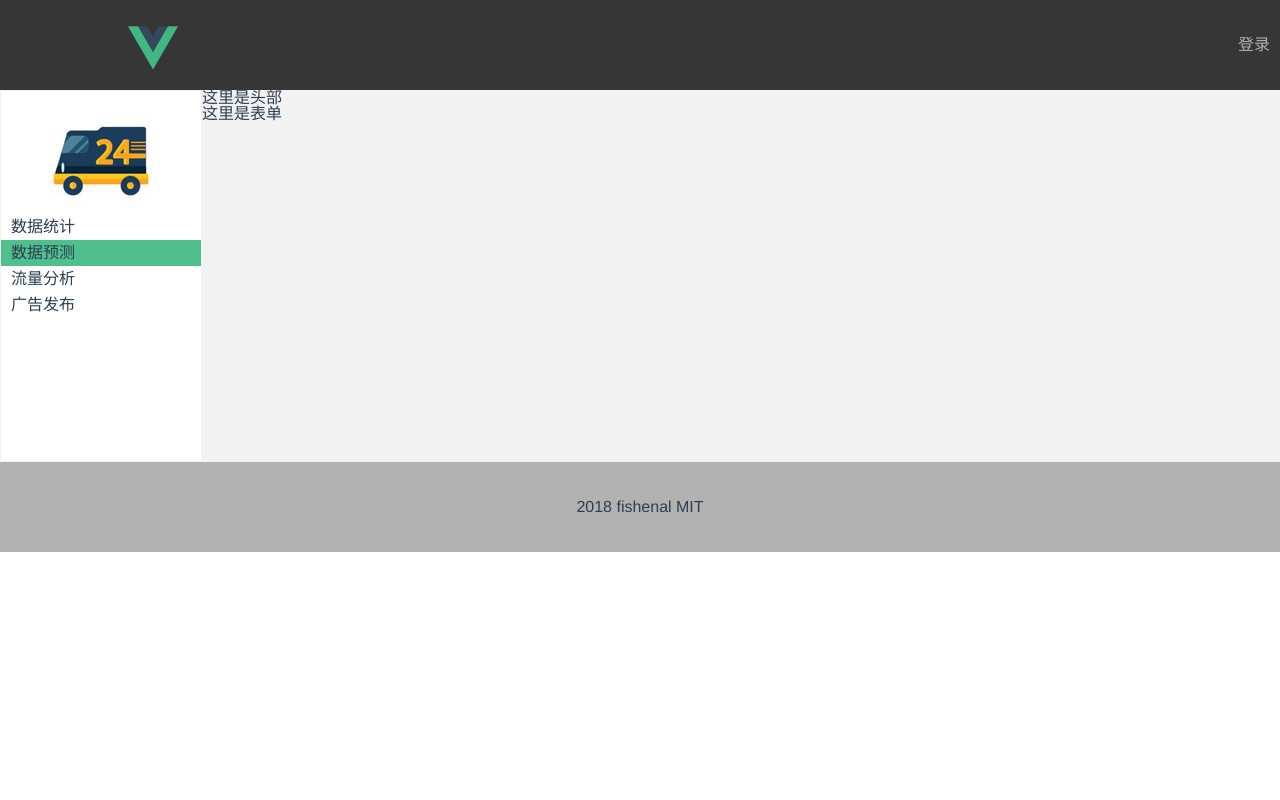
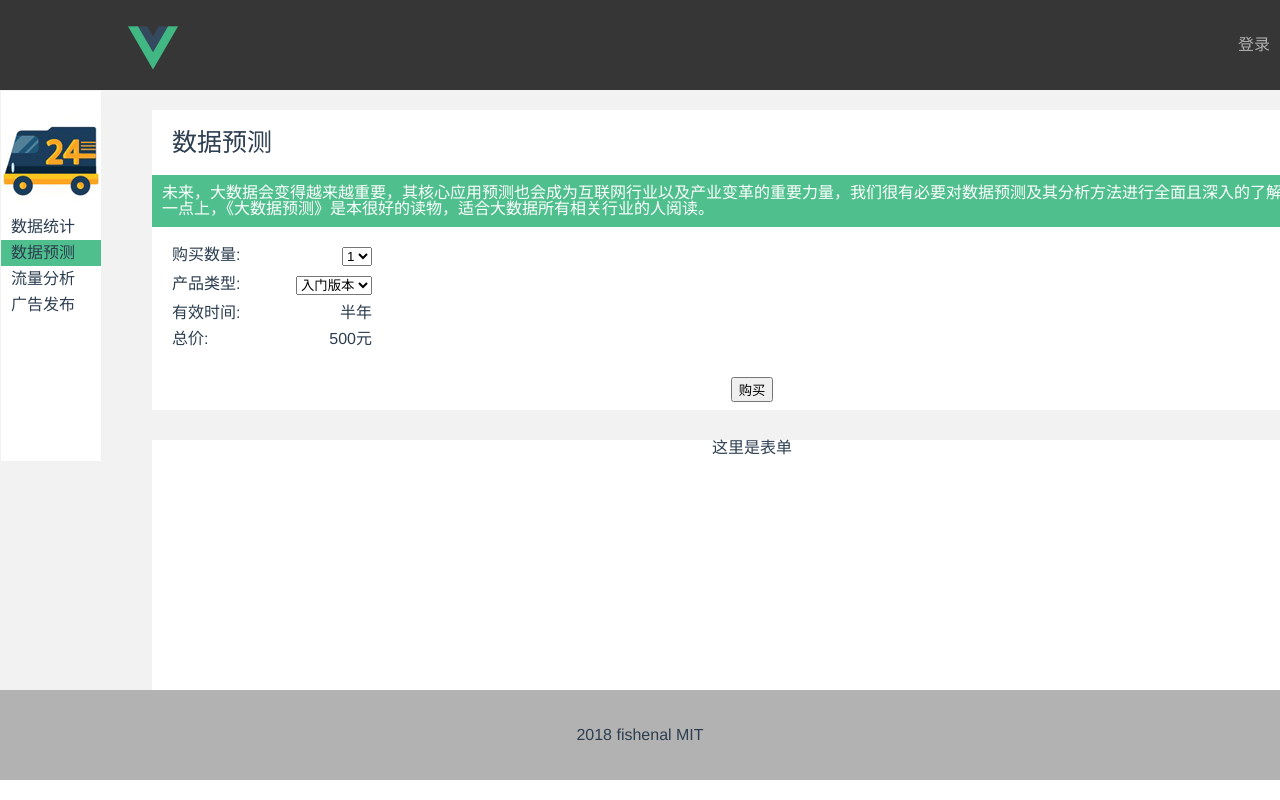
Before and after one commit to BlueDancers/Vue-greet, a Vue app in the folder Vue_two/my-project/: page /buy/count in a window 1280 px wide. Both pictures are taken after a click on the item "数据预测". Shown: the top 800 px of the page. Built offline with nearby package versions, Linux system fonts and the light colour scheme; what vue-resource would draw is missing.

Commit message:
正在构建页面

```diff
--- a/Vue_two/my-project/src/components/buy/analysis.vue
+++ b/Vue_two/my-project/src/components/buy/analysis.vue
@@ -1,6 +1,19 @@
 <template>
-  <div>
-    <div class="header"> 这里是头部</div>
+  <div id="detail">
+    <div class="buy_header">
+      <div class="buy_header_h1">
+        数据分析
+      </div>
+      <div class="buy_header_text">
+       <p>是指在获得网站访问量基本数据的情况下对有关数据进行统计、分析，从中发现用户访问网站的规律，并将这些规律与网络营销策略等相结合，从而发现目前网络营销活动中可能存在的问题，并为进一步修正或重新制定网络营销策略提供依据。当然这样的定义是站在网络营销管理的角度来考虑的</p>
+      </div>
+      <div class="header_selected">
+        <div>
+          <p>购买数量</p>
+          <select name="" id=""></select>
+        </div>
+      </div>
+    </div>
     <div class="table">这里是表单</div>
   </div>
 </template>
@@ -12,5 +25,6 @@ export default {
 </script>
 
 <style>
+@import url('buy.css');
 
 </style>
--- /dev/null
+++ b/Vue_two/my-project/src/components/buy/buy.css
@@ -0,0 +1,38 @@
+#detail {
+  width: 1200px;
+  margin: 20px 0 0 50px;
+}
+
+.buy_header {
+  height: 300px;
+
+  background-color: white;
+}
+.buy_header_h1 {
+  font-size: 25px;
+  display: flex;
+  justify-content: flex-start;
+  padding: 20px;
+}
+.buy_header_text p {
+  text-align: left;
+  background-color: #4fc08d;
+  padding: 10px 10px;
+  width: 1180px;
+  color: white;
+}
+.table {
+  margin-top: 30px;
+  height: 250px;
+  background-color: white;
+}
+.header_selected {
+  width: 200px;
+  padding: 20px;
+}
+.header_list {
+  display: flex;
+  text-align: left;
+  justify-content: space-between;
+  padding-bottom: 10px;
+}
--- a/Vue_two/my-project/src/components/buy/count.vue
+++ b/Vue_two/my-project/src/components/buy/count.vue
@@ -1,6 +1,13 @@
 <template>
-  <div>
-    <div class="header">数据统计</div>
+  <div id="detail">
+    <div class="buy_header">
+      <div class="buy_header_h1">
+        数据统计
+      </div>
+      <div class="buy_header_text">
+        说明文字
+      </div>
+    </div>
     <div class="table">这里是表单</div>
   </div>
 </template>
@@ -12,5 +19,6 @@ export default {
 </script>
 
 <style>
+@import url('buy.css');
 
 </style>
--- a/Vue_two/my-project/src/components/buy/forecast.vue
+++ b/Vue_two/my-project/src/components/buy/forecast.vue
@@ -1,6 +1,39 @@
 <template>
-  <div>
-    <div class="header"> 这里是头部</div>
+  <div id="detail">
+    <div class="buy_header">
+      <div class="buy_header_h1">
+        数据预测
+      </div>
+      <div class="buy_header_text">
+      <p>未来，大数据会变得越来越重要，其核心应用预测也会成为互联网行业以及产业变革的重要力量，我们很有必要对数据预测及其分析方法进行全面且深入的了解。在这一点上，《大数据预测》是本很好的读物，适合大数据所有相关行业的人阅读。</p>
+      </div>
+      <div class="header_selected">
+        <div class="header_list">
+          <p>购买数量:</p>
+          <select name="" id="">
+            <option value="">1</option>
+            <option value="">2</option>
+          </select>
+        </div>
+        <div class="header_list">
+          <p>产品类型:</p>
+          <select name="" id="">
+            <option value="">入门版本</option>
+          </select>
+        </div>
+        <div class="header_list">
+          <p>有效时间:</p>
+          <p>半年</p>
+        </div>
+        <div class="header_list">
+          <p>总价:</p>
+          <p>500元</p>
+        </div>
+      </div>
+      <div>
+        <button>购买</button>
+      </div>
+    </div>
     <div class="table">这里是表单</div>
   </div>
 </template>
@@ -12,5 +45,6 @@ export default {
 </script>
 
 <style>
+@import url('buy.css');
 
 </style>
--- a/Vue_two/my-project/src/components/buy/issue.vue
+++ b/Vue_two/my-project/src/components/buy/issue.vue
@@ -1,6 +1,13 @@
 <template>
-  <div>
-    <div class="header"> 这里是头部</div>
+  <div id="detail">
+    <div class="buy_header">
+      <div class="buy_header_h1">
+        广告发布
+      </div>
+      <div class="buy_header_text">
+        说明文字
+      </div>
+    </div>
     <div class="table">这里是表单</div>
   </div>
 </template>
@@ -12,5 +19,6 @@ export default {
 </script>
 
 <style>
+@import url('buy.css');
 
 </style>
```
Also changed, not shown: Vue_two/my-project/src/components/buy.vue (+9 -0 lines).
